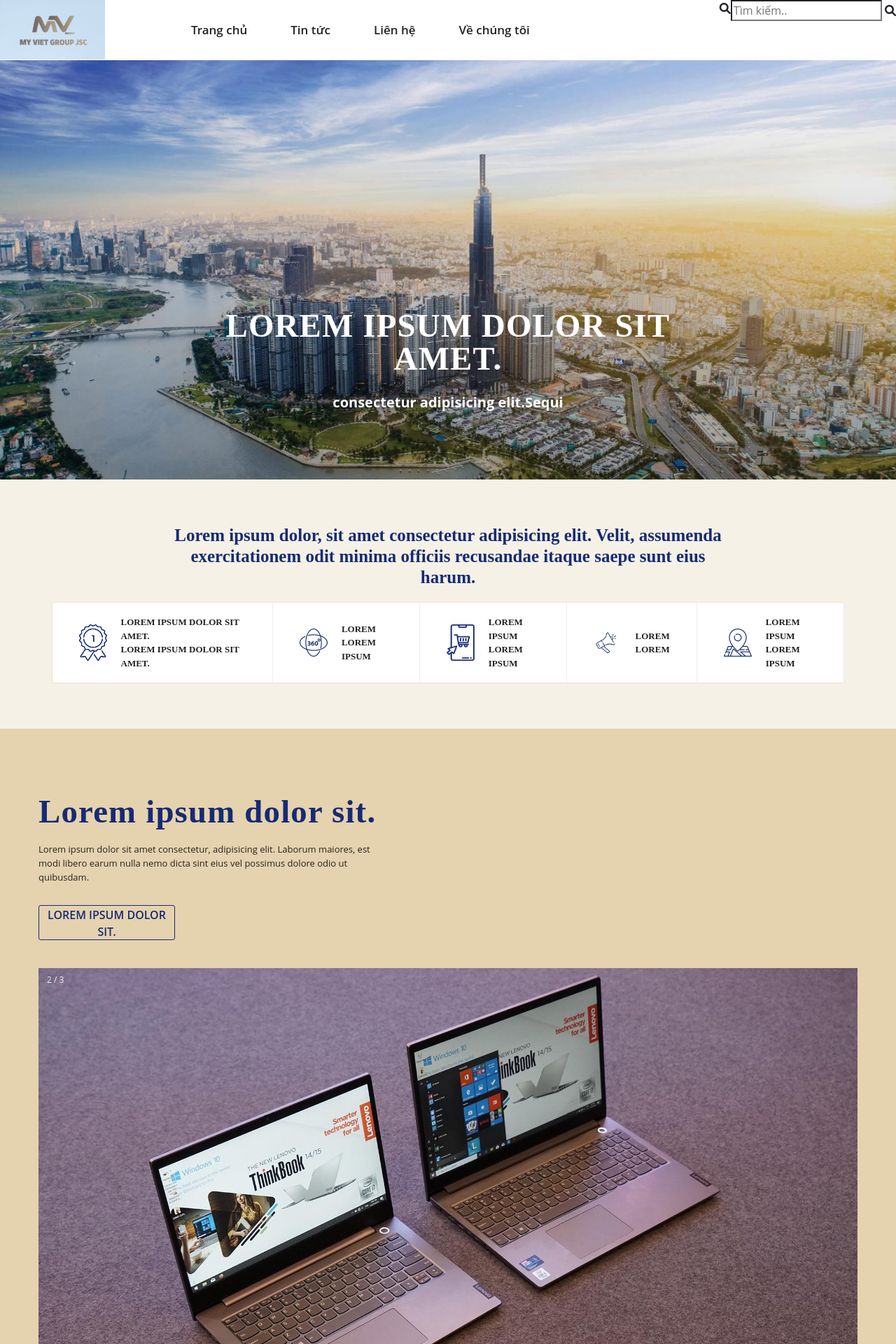
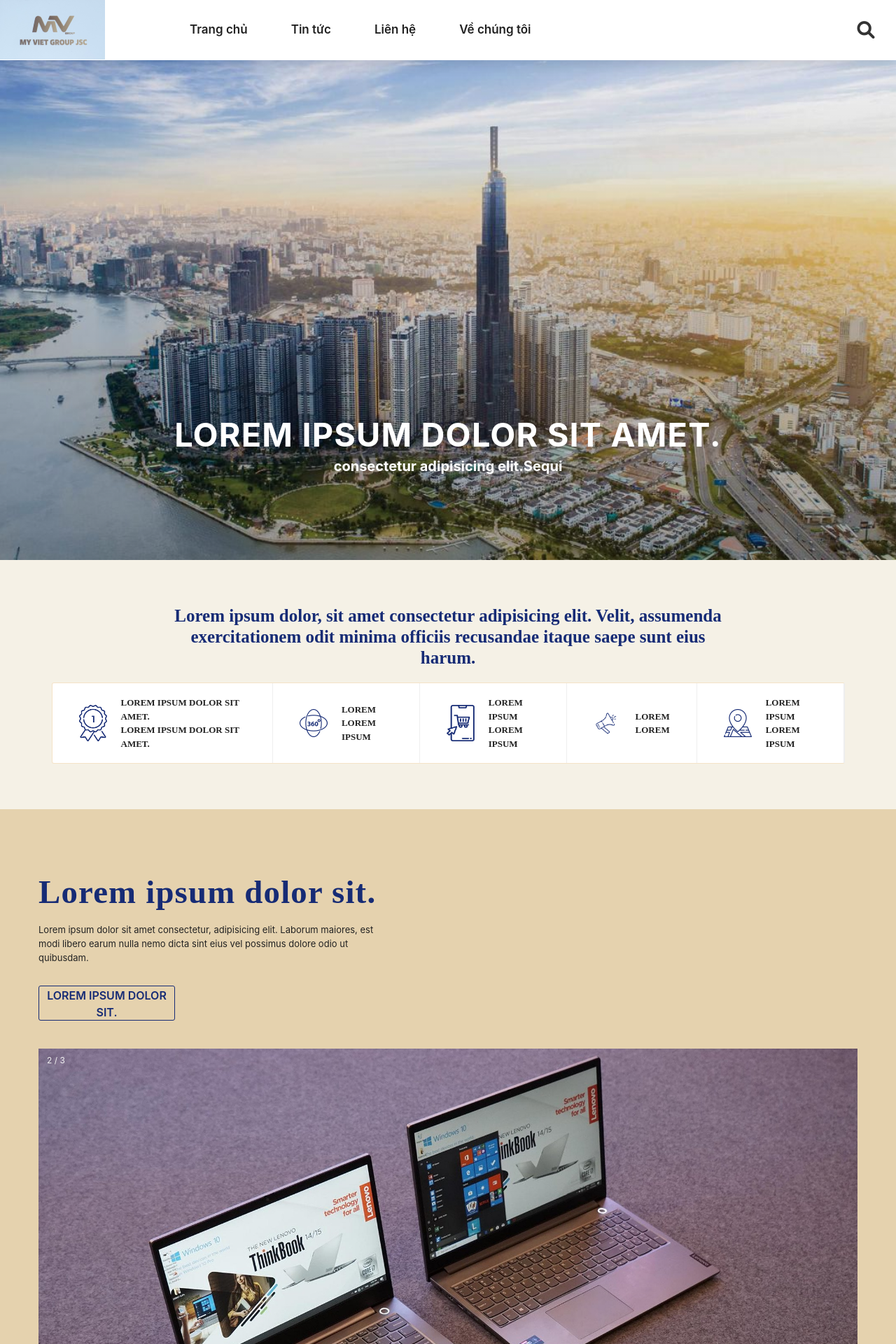
Before and after one commit to nthieu01072016/My-Viet-group-jsc, a PHP site: page / in a window 1280 px wide. Shown: the top 1920 px of the page at 70% size. Run offline with PHP 8.4, Linux system fonts and the light colour scheme.

Commit message:
Add files via upload

```diff
--- a/css/style.css
+++ b/css/style.css
@@ -13,13 +13,13 @@ ul {
 }
 
 
-/* html {
+html {
     overflow-x: hidden;
-} */
+}
 
 body {
-    /* overflow-x: hidden; */
-    font-family: "Open Sans";
+    overflow-x: hidden;
+
 }
 
 #wrapper {
@@ -28,18 +28,16 @@ body {
 }
 
 #header {
+    width: 100%;
     background-color: #fff;
     display: flex;
     position: fixed;
-    right: 0;
-    left: 0;
-    top: 0;
-    z-index: 2;
+    box-shadow: 0 .5rem 1rem rgba(0, 0, 0, .1);
+    z-index: 1000;
 }
 
 #header #top-logo {
     flex: 20%;
-
 }
 
 /* TOP-NAV */
@@ -115,39 +114,56 @@ body {
 
 /* FORM SEARCH */
 
-#header #form-search {
+#header .icons {
     flex: 20%;
     display: flex;
-    align-items: center;
+    justify-content: flex-end;
 }
 
-#header #form-search input[type=text] {
-    width: 130px;
-    height: 30px;
-    border: 2px solid #e4e4e4;
-    border-radius: 4px;
-    font-size: 16px;
-    background-color: white;
-    background-position: 10px 10px;
-    background-repeat: no-repeat;
-    padding: 12px 20px 12px 10px;
-    -webkit-transition: width 0.4s ease-in-out;
-    transition: width 0.4s ease-in-out;
+#header #search-icon {
+    font-size: 25px;
+    color: #333;
+    padding: 1.9rem;
+    cursor: pointer;
 }
 
-/* When the input field gets focus, change its width to 100% */
-#header #form-search input[type=text]:focus {
-    width: 260px;
+#header #search-icon:hover {
+    color: #dca447;
 }
 
-#header #form-search button {
-    height: 30px;
-    border: 2px solid #e4e4e4;
-    color: #8c8c8c;
+#header #search-form {
+    display: flex;
+    opacity: 0;
+    position: absolute;
+    top: 100%;
+    left: 0;
+    align-items: center;
+    background: #e3e3e3;
+    padding: 10px 20px;
+    box-shadow: 0 0.5rem 1rem rgb(0 0 0 / 10%);
+    transform-origin: top;
+    width: 100%;
 }
 
-#header #form-search .input.active {
-    display: block;
+#header #search-form.active {
+    transform: scaleY(1);
+    opacity: 1;
+}
+
+#header #search-form .search-input {
+    width: 100%;
+    padding: 6px;
+    font-size: 16px;
+    border: none;
+    outline: none;
+}
+
+#header #search-form label {
+    font-size: 25px;
+    color: #333;
+    padding-left: 10px;
+    padding-right: 10px;
+    cursor: pointer;
 }
 
 /* CONTENT */
@@ -156,12 +172,11 @@ body {
 
 #content .banner {
     position: relative;
-    margin-top: 85px;
     z-index: 1;
-    background:url(../images/bds.jpg) no-repeat;
+    background: url(../images/bds.jpg) no-repeat;
     background-size: cover;
     background-position: center;
-    min-height: 75vh;
+    min-height: 100vh;
 }
 
 #content .banner::before {
@@ -179,6 +194,7 @@ body {
 }
 
 #content .banner .banner-text {
+    width: 100%;
     position: absolute;
     text-transform: uppercase;
     font-weight: bold;
@@ -189,7 +205,6 @@ body {
     bottom: 15%;
     left: 50%;
     transform: translate(-50%, -50%);
-    font-family: 'GaramondPremrPro';
     text-align: center;
 }
 
```
Also changed, not shown: other parts of css/style.css (+38 -79 lines).
